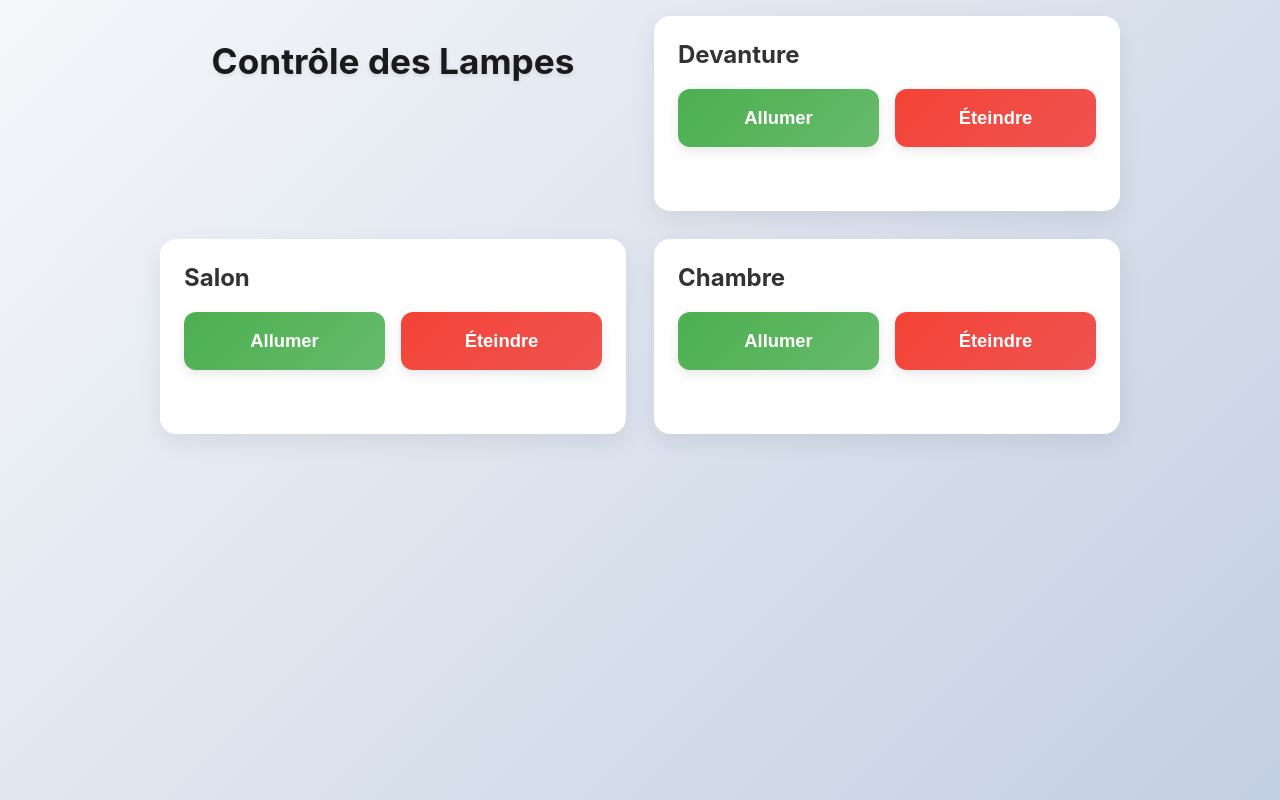
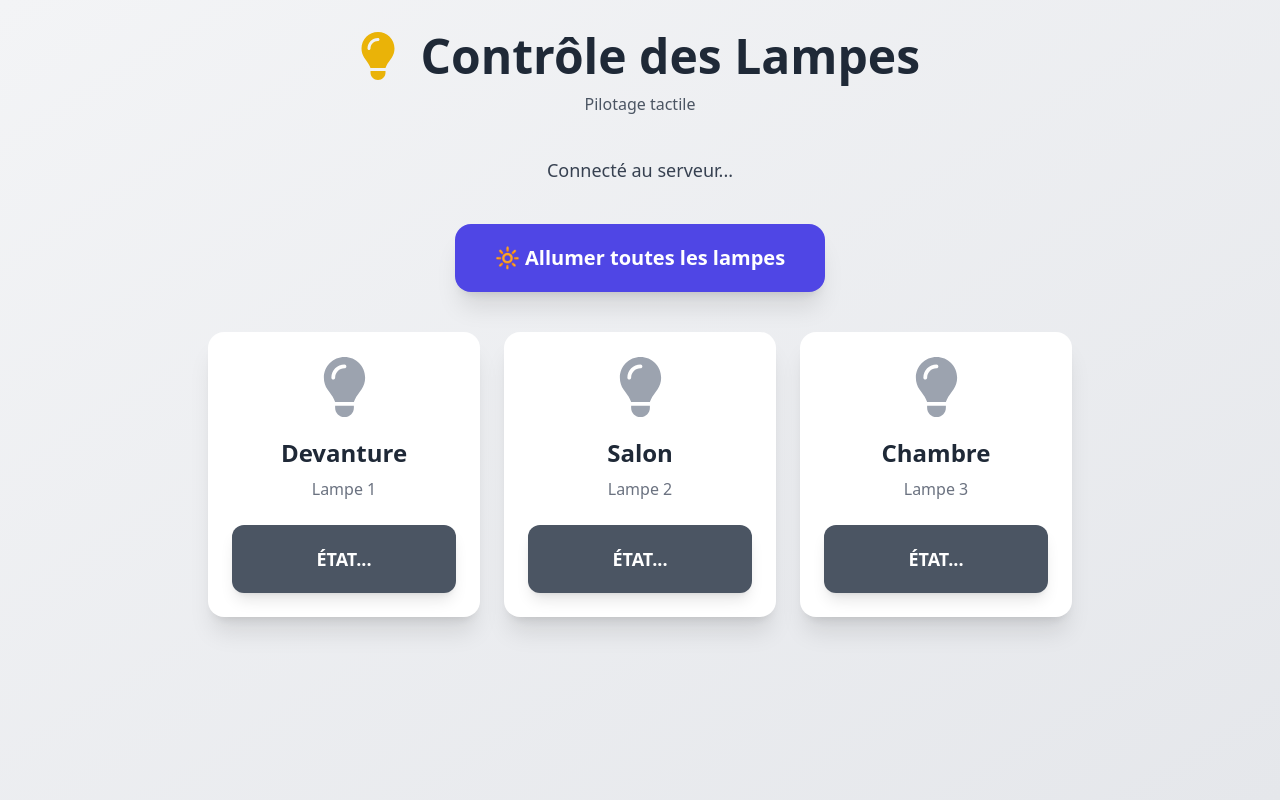
Before and after one commit to Sci-tech05/maison_commande, a Flask app: page / in a window 1280 px wide. Run offline with Flask 3, Linux system fonts and the light colour scheme; parts of the project's set-up code (start-up, migrations or seed data) failed here and were passed over; some libraries are stand-ins or nearby versions.

Commit message:
Refactor index.html with Tailwind CSS and Font Awesome

```diff
--- a/templates/index.html
+++ b/templates/index.html
@@ -6,229 +6,125 @@
     <meta name="viewport" content="width=device-width, initial-scale=1.0">
     <title>Contrôle des Lampes</title>
     <script src="https://code.jquery.com/jquery-3.6.0.min.js"></script>
+    <script src="https://cdnjs.cloudflare.com/ajax/libs/font-awesome/6.5.0/js/all.min.js"></script>
+    <script src="https://cdn.tailwindcss.com"></script>
+    <script src="https://cdn.socket.io/4.7.1/socket.io.min.js"></script>
     <style>
-        * {
-            margin: 0;
-            padding: 0;
-            box-sizing: border-box;
+        body {
+            background: linear-gradient(to bottom right, #f3f4f6, #e5e7eb);
         }
 
-        body {
-            font-family: -apple-system, BlinkMacSystemFont, 'Segoe UI', Roboto, sans-serif;
-            background: linear-gradient(135deg, #f5f7fa 0%, #c3cfe2 100%);
-            color: #222;
-            min-height: 100vh;
-            padding: 16px 12px;
-        }
-
-        .container {
-            max-width: 960px;
-            margin: 0 auto;
-        }
-
-        h1 {
-            text-align: center;
-            font-size: clamp(1.6rem, 5vw, 2.2rem);
-            margin: 24px 0 32px;
-            color: #1a1a1a;
-            text-shadow: 0 2px 4px rgba(0, 0, 0, 0.1);
-        }
-
-        .lampe {
-            background: white;
-            border-radius: 16px;
-            padding: 24px;
-            margin-bottom: 24px;
-            box-shadow: 0 8px 25px rgba(0, 0, 0, 0.08);
-            transition: all 0.35s cubic-bezier(0.34, 1.56, 0.64, 1);
-            transform: translateY(0);
-        }
-
-        .lampe:hover {
-            transform: translateY(-6px);
-            box-shadow: 0 16px 40px rgba(0, 0, 0, 0.12);
-        }
-
-        h2 {
-            font-size: 1.5rem;
-            margin-bottom: 20px;
-            color: #333;
-        }
-
-        .buttons {
-            display: flex;
-            flex-wrap: wrap;
-            gap: 16px;
-            justify-content: center;
-        }
-
-        button {
-            flex: 1 1 160px;
-            padding: 18px 28px;
-            font-size: 1.15rem;
-            font-weight: 600;
-            border: none;
-            border-radius: 12px;
-            cursor: pointer;
-            transition: all 0.28s ease;
-            box-shadow: 0 4px 12px rgba(0, 0, 0, 0.1);
-            touch-action: manipulation;
-        }
-
-        button:active {
-            transform: scale(0.96);
-            box-shadow: 0 2px 6px rgba(0, 0, 0, 0.15);
-        }
-
-        .btn-on {
-            background: linear-gradient(135deg, #4caf50, #66bb6a);
-            color: white;
-        }
-
-        .btn-on:hover {
-            background: linear-gradient(135deg, #43a047, #5cb85c);
-            transform: translateY(-2px);
-        }
-
-        .btn-off {
-            background: linear-gradient(135deg, #f44336, #ef5350);
-            color: white;
-        }
-
-        .btn-off:hover {
-            background: linear-gradient(135deg, #e53935, #e64a19);
-            transform: translateY(-2px);
-        }
-
-        .status {
-            margin-top: 16px;
-            text-align: center;
-            font-weight: 500;
-            font-size: 1rem;
-            opacity: 0;
-            transform: translateY(10px);
-            transition: all 0.4s ease;
-            min-height: 24px;
-        }
-
-        .status.visible {
-            opacity: 1;
-            transform: translateY(0);
-        }
-
-        .success {
-            color: #2e7d32;
-        }
-
-        .error {
-            color: #c62828;
-        }
-
-        @media (min-width: 768px) {
-            .container {
-                display: grid;
-                grid-template-columns: repeat(auto-fit, minmax(340px, 1fr));
-                gap: 28px;
-            }
-
-            .lampe {
-                margin-bottom: 0;
-            }
-        }
-
-        @media (max-width: 480px) {
-            button {
-                padding: 20px 32px;
-                font-size: 1.25rem;
+        @media (prefers-color-scheme: dark) {
+            body {
+                background: linear-gradient(to bottom right, #111827, #1f2937);
+                color: #f3f4f6;
             }
         }
     </style>
 </head>
 
-<body>
+<body class="min-h-screen font-sans antialiased">
 
-    <div class="container">
-        <h1>Contrôle des Lampes</h1>
+    <div class="container mx-auto px-4 py-8 max-w-4xl">
+        <header class="text-center mb-10">
+            <h1 class="text-4xl md:text-5xl font-bold text-gray-800 dark:text-gray-100">
+                <i class="fas fa-lightbulb text-yellow-500 mr-3"></i> Contrôle des Lampes
+            </h1>
+            <p class="mt-3 text-gray-600 dark:text-gray-400">Pilotage tactile</p>
+        </header>
 
-        <div class="lampe">
-            <h2>Devanture</h2>
-            <div class="buttons">
-                <button class="btn-on" data-lampe="devanture" data-action="ON">Allumer</button>
-                <button class="btn-off" data-lampe="devanture" data-action="OFF">Éteindre</button>
-            </div>
-            <div class="status" id="status-devanture"></div>
+        <div class="mb-10 text-center">
+            <p id="status" class="text-lg font-medium text-gray-700 dark:text-gray-300">Connecté au serveur...</p>
         </div>
 
-        <div class="lampe">
-            <h2>Salon</h2>
-            <div class="buttons">
-                <button class="btn-on" data-lampe="salon" data-action="ON">Allumer</button>
-                <button class="btn-off" data-lampe="salon" data-action="OFF">Éteindre</button>
-            </div>
-            <div class="status" id="status-salon"></div>
+        <div class="mb-10 text-center">
+            <button id="btn-all"
+                class="px-10 py-5 rounded-2xl font-bold text-xl bg-indigo-600 hover:bg-indigo-700 text-white shadow-xl transition">
+                🔆 Allumer toutes les lampes
+            </button>
         </div>
 
-        <div class="lampe">
-            <h2>Chambre</h2>
-            <div class="buttons">
-                <button class="btn-on" data-lampe="chambre" data-action="ON">Allumer</button>
-                <button class="btn-off" data-lampe="chambre" data-action="OFF">Éteindre</button>
-            </div>
-            <div class="status" id="status-chambre"></div>
-        </div>
+        <div id="lamps-grid" class="grid grid-cols-1 sm:grid-cols-2 lg:grid-cols-3 gap-6"></div>
     </div>
 
     <script>
+        const lampNames = ["Devanture", "Salon", "Chambre"];
+        let lampStates = [false, false, false];
+
+        const socket = io();
+
+        function generateLamps() {
+            let html = '';
+            lampNames.forEach((name, i) => {
+                html += `
+                <div class="bg-white dark:bg-gray-800 rounded-2xl shadow-xl overflow-hidden transform transition hover:scale-[1.03] duration-200">
+                    <div class="p-6 text-center">
+                        <div class="text-6xl mb-5" id="icon-${i}"><i class="fas fa-lightbulb text-gray-400"></i></div>
+                        <h3 class="text-2xl font-bold text-gray-800 dark:text-gray-100 mb-2">${name}</h3>
+                        <p class="text-md text-gray-500 dark:text-gray-300 mb-6">Lampe ${i + 1}</p>
+                        <button onclick="toggleLamp(${i})" id="btn-${i}" class="w-full py-5 px-8 rounded-xl font-bold text-lg bg-gray-600 hover:bg-gray-700 text-white transition shadow-lg">ÉTAT...</button>
+                    </div>
+                </div>`;
+            });
+            $('#lamps-grid').html(html);
+            updateAllButtonText();
+        }
+
+        function updateLampButton(idx, isOn) {
+            lampStates[idx] = isOn;
+            const btn = $(`#btn-${idx}`);
+            const icon = $(`#icon-${idx}`);
+            if (isOn) {
+                btn.removeClass("bg-gray-600 hover:bg-gray-700").addClass("bg-green-600 hover:bg-green-700").text("ALLUMÉE");
+                icon.html('<i class="fas fa-lightbulb text-yellow-400 animate-pulse"></i>');
+            } else {
+                btn.removeClass("bg-green-600 hover:bg-green-700").addClass("bg-gray-600 hover:bg-gray-700").text("ÉTEINTE");
+                icon.html('<i class="fas fa-lightbulb text-gray-400"></i>');
+            }
+            updateAllButtonText();
+        }
+
+        function areAllLampsOn() { return lampStates.every(v => v === true); }
+        function updateAllButtonText() {
+            const btnAll = $("#btn-all");
+            if (areAllLampsOn()) {
+                btnAll.text("🌙 Éteindre toutes les lampes").removeClass("bg-indigo-600 hover:bg-indigo-700").addClass("bg-gray-700 hover:bg-gray-800");
+            } else {
+                btnAll.text("🔆 Allumer toutes les lampes").removeClass("bg-gray-700 hover:bg-gray-800").addClass("bg-indigo-600 hover:bg-indigo-700");
+            }
+        }
+
+        function toggleLamp(idx) {
+            const lampMapping = ["devanture", "salon", "chambre"];
+            const lampName = lampMapping[idx];
+            const action = lampStates[idx] ? "OFF" : "ON";
+
+            $.post('/control', { lampe: lampName, action: action }, function (res) {
+                // mise à jour via WebSocket, donc pas besoin de updateLampButton ici
+            }).fail(function () { alert("Erreur de connexion"); });
+        }
+
+        function toggleAllLamps() {
+            const allOn = areAllLampsOn();
+            lampStates.forEach((state, i) => {
+                const action = allOn ? "OFF" : "ON";
+                const lampMapping = ["devanture", "salon", "chambre"];
+                $.post('/control', { lampe: lampMapping[i], action: action });
+            });
+        }
+
+        // ⚡ Écoute WebSocket pour mises à jour en temps réel
+        socket.on('lamp_update', function (data) {
+            const lampMapping = ["devanture", "salon", "chambre"];
+            const idx = lampMapping.indexOf(data.lampe);
+            if (idx >= 0) updateLampButton(idx, data.action === "ON");
+        });
+
         $(document).ready(function () {
-            $('.btn-on, .btn-off').click(function () {
-                const lampe = $(this).data('lampe');
-                const action = $(this).data('action');
-                const statusDiv = $('#status-' + lampe);
-
-                // Reset et préparation
-                statusDiv
-                    .removeClass('success error visible')
-                    .text('Envoi en cours...')
-                    .addClass('visible');
-
-                $.ajax({
-                    url: '/control',
-                    type: 'POST',
-                    data: { lampe: lampe, action: action },
-                    dataType: 'json',
-                    timeout: 7000,
-                    success: function (response) {
-                        let msg = response.message || (response.success ? action + ' envoyé' : 'Échec');
-                        let className = response.success ? 'success' : 'error';
-
-                        statusDiv
-                            .removeClass('success error')
-                            .addClass(className)
-                            .text(msg);
-
-                        // Disparition automatique après 2 secondes
-                        setTimeout(() => {
-                            statusDiv.removeClass('visible');
-                            setTimeout(() => statusDiv.text(''), 400); // nettoyage après fondu
-                        }, 2000);
-                    },
-                    error: function () {
-                        statusDiv
-                            .removeClass('success')
-                            .addClass('error')
-                            .text('Erreur de connexion');
-
-                        setTimeout(() => {
-                            statusDiv.removeClass('visible');
-                            setTimeout(() => statusDiv.text(''), 400);
-                        }, 2000);
-                    }
-                });
-            });
+            generateLamps();
+            $("#btn-all").click(toggleAllLamps);
         });
     </script>
-
 </body>
 
-
 </html>
```
